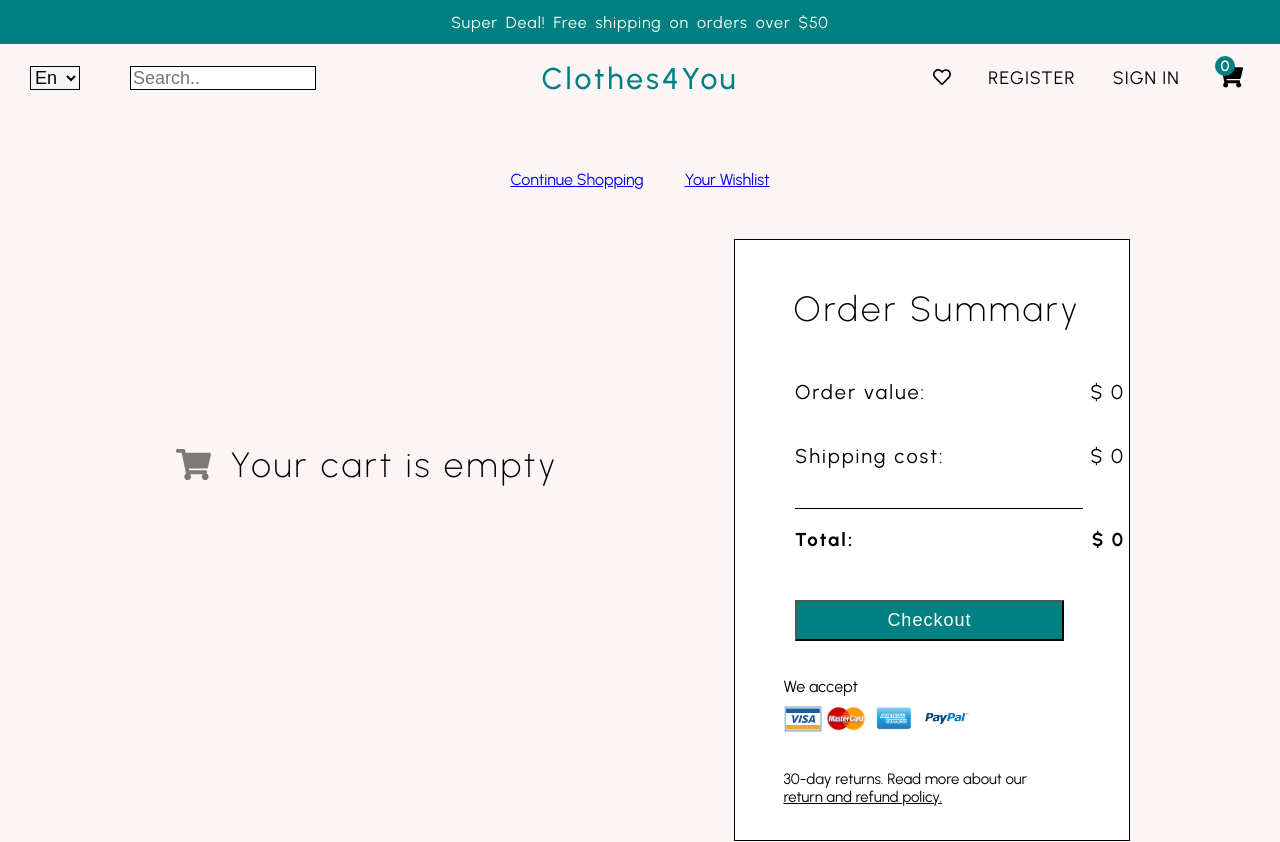
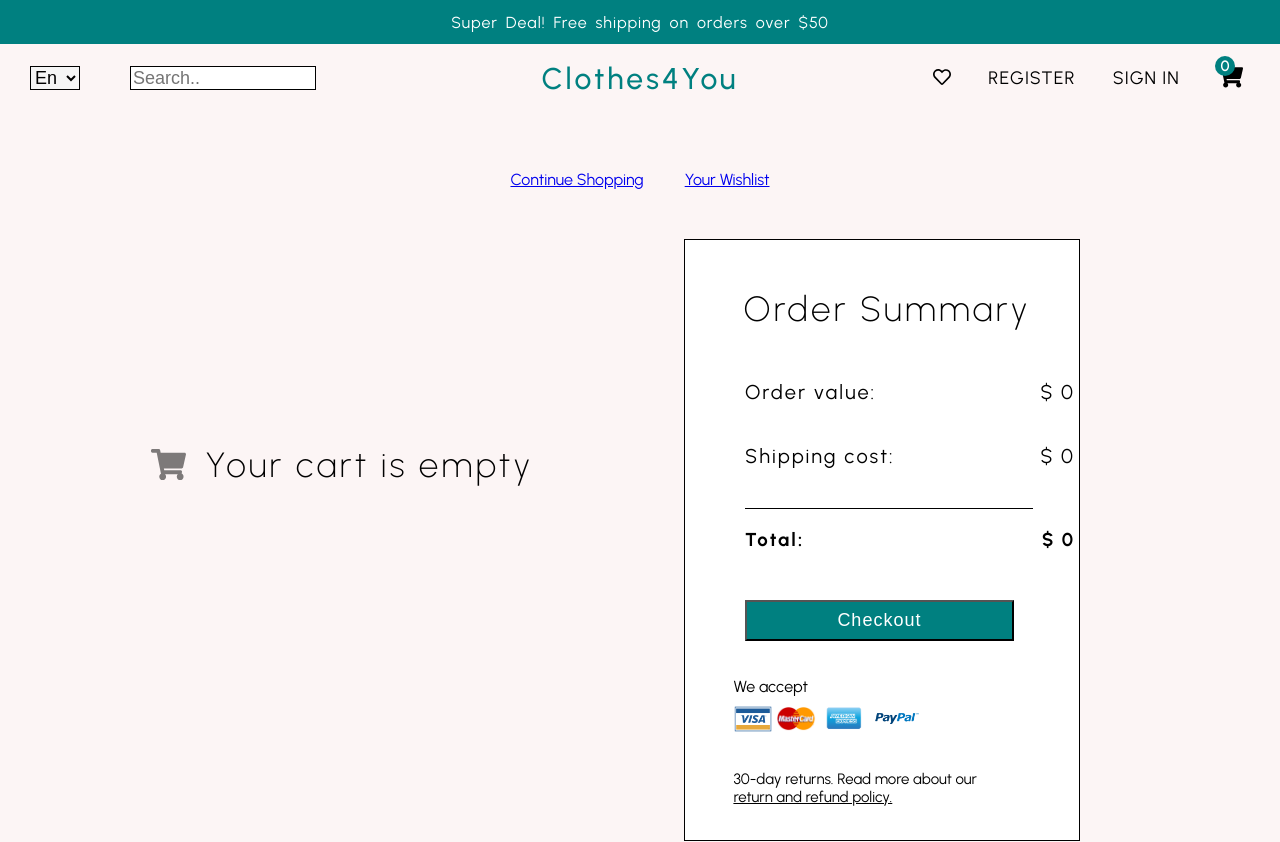
Before and after one commit to CarinWood/fashion-store, a React (Create React App) app: page /cart in a window 1280 px wide. Shown: the top 842 px of the page. Built offline with nearby package versions, Linux system fonts and the light colour scheme.

Commit message:
update cart

```diff
--- a/src/pages/cart/cart.css
+++ b/src/pages/cart/cart.css
@@ -96,7 +96,7 @@
 aside {
     width: 30%;
     height: 75vh;
-    margin-right: 150px;
+    margin-right: 200px;
     display: flex;
     flex-direction: column;
     align-items: center;
@@ -197,6 +197,7 @@ aside {
     position: relative;
     background-color: #fff;
     border-radius: 3px;
+    margin-left: 60px;
 }
 
 .image-div {
```
